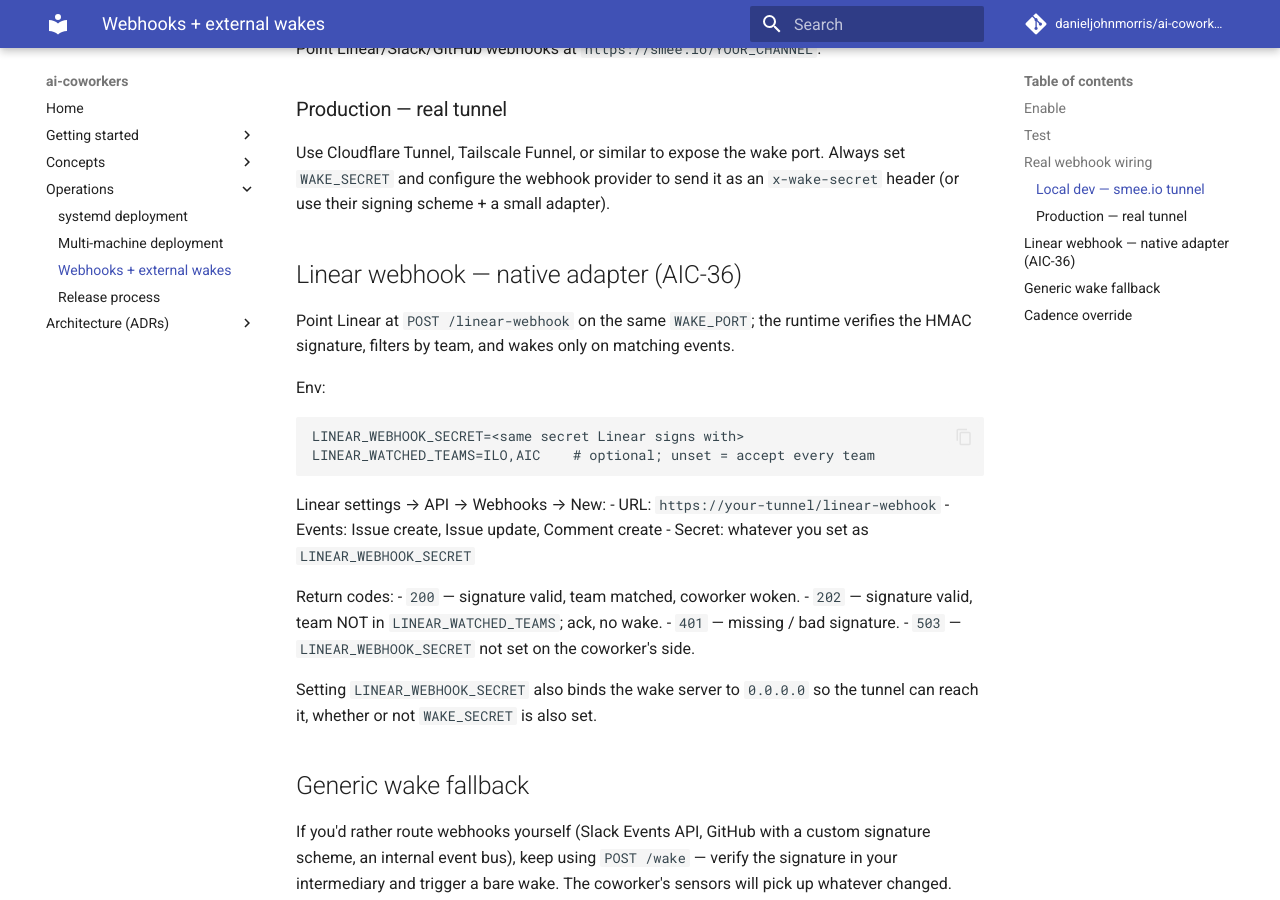
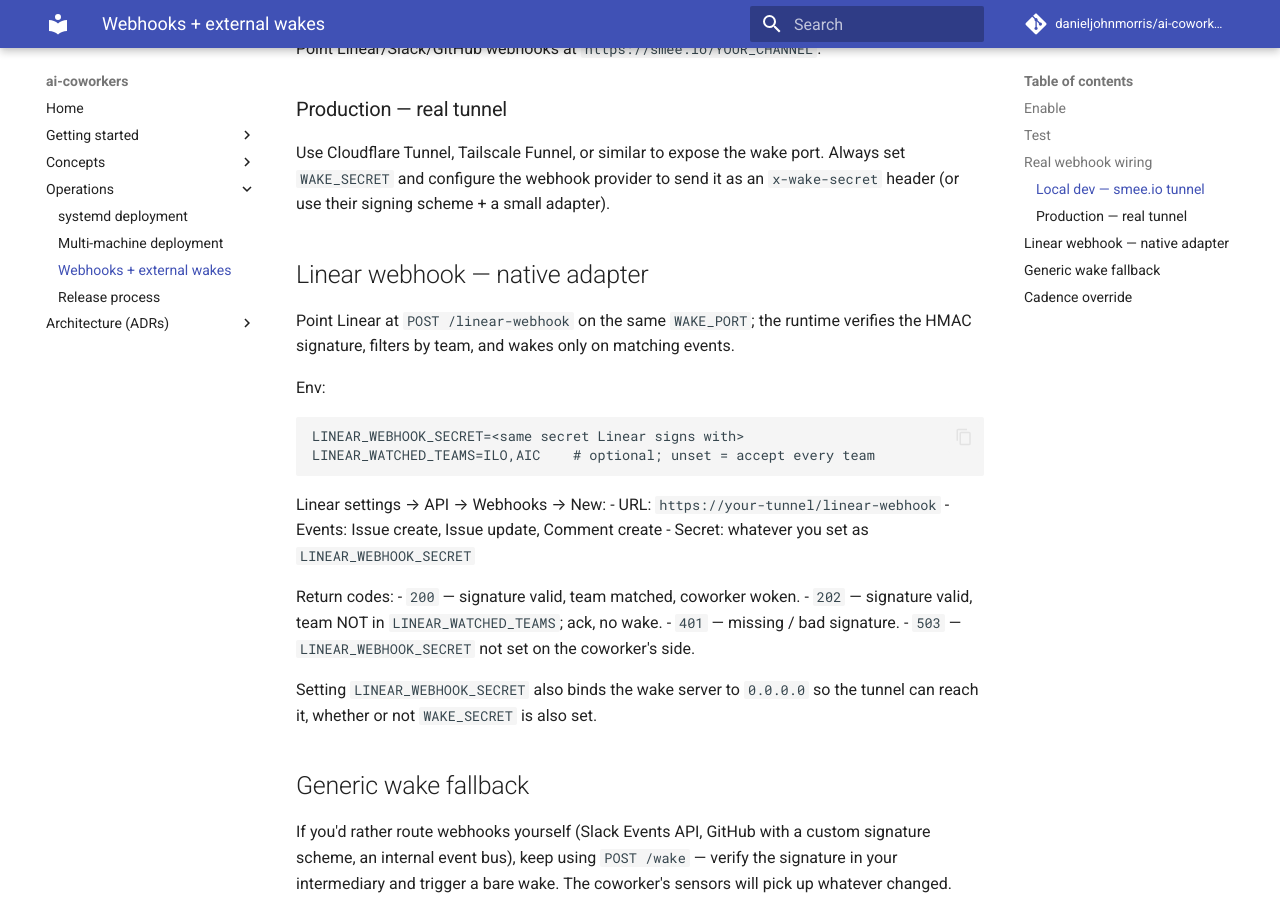
Before and after one commit to danieljohnmorris/ai-coworkers, an MkDocs documentation site: the page built from docs/webhooks.md, in a window 1280 px wide and 900 px high, scrolled down 966 px. Built offline with MkDocs 1.6.1 and Material for MkDocs 9.7.7, drawn with Linux system fonts in a browser that asks for light colours; comment, search, counter and statistics services are not loaded.

Commit message:
docs: scrub internal AIC ticket refs from user-facing docs
External readers can't resolve AIC-*, and the linear.app/ilo-lang URL
returns 404 for anyone without workspace access. Replaced or removed
in 8 spots:

- README.md: linear.app link → GitHub Issues link; env-var comments
  drop (AIC-47) / (AIC-67); highlights.log excerpt uses TRIAGE-42
  instead of AIC-36 (marked 'ticket ids anonymised').
- SECURITY.md: 'Related' section — 3 linear.app AIC links → in-repo
  file paths (injection.ts, credentials.ts, scan-secrets.mjs).
- CHANGELOG.md: AIC-87 link → prose reference to eve.ts source.
- docs/tool-cookbook.md: 'Under AIC-74' → 'Native tools declare
  requiresCreds…' with in-repo link.
- docs/multi-machine.md: '(AIC-58)' parenthetical dropped.
- docs/webhooks.md: 'Linear webhook — native adapter (AIC-36)' →
  drop the parenthetical.

Kept:
- docs/adr/*.md — ADRs are historical decision records; ticket-of-
  origin is legitimate metadata.
- CONTRIBUTING.md — deliberate explainer paragraph telling readers
  what AIC-* refs mean when they encounter them in git history.

```diff
--- a/docs/multi-machine.md
+++ b/docs/multi-machine.md
@@ -39,9 +39,8 @@
 pulls from.
 
 - Deploy = `git pull && systemctl --user restart <coworker>@*.service`.
-- Role changes propagate on next pull; the hot-reload watcher
-  (AIC-58) picks them up without a restart if the machine already
-  has the file open.
+- Role changes propagate on next pull; the hot-reload watcher picks
+  them up without a restart if the machine already has the file open.
 - State stays local — no cross-machine race conditions on events.db.
 - Each machine's metrics endpoint is its own scrape target for
   Prometheus.
--- a/docs/webhooks.md
+++ b/docs/webhooks.md
@@ -48,7 +48,7 @@
 Always set `WAKE_SECRET` and configure the webhook provider to send it as an
 `x-wake-secret` header (or use their signing scheme + a small adapter).
 
-## Linear webhook — native adapter (AIC-36)
+## Linear webhook — native adapter
 
 Point Linear at `POST /linear-webhook` on the same `WAKE_PORT`; the runtime
 verifies the HMAC signature, filters by team, and wakes only on matching
```
Also changed, not shown: CHANGELOG.md (+2 -2 lines), README.md (+10 -11 lines), SECURITY.md (+3 -3 lines), docs/tool-cookbook.md (+3 -2 lines).
